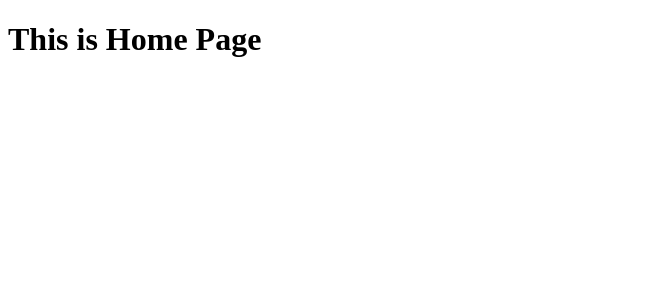
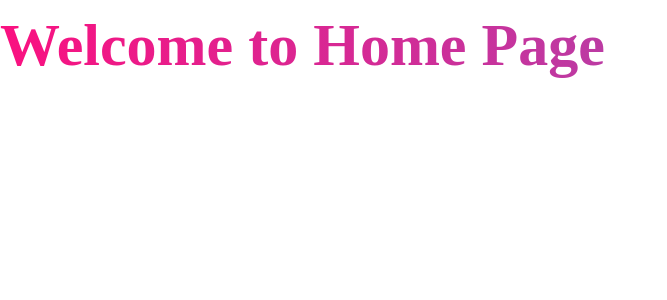
Before and after one commit to adityahongal/Open-Sea-Marketplace, a React (Create React App) app: page / in a window 1280 px wide. Shown: the top 300 px of the page, without its empty margins (0-667 px from the left). Built offline with nearby package versions, Linux system fonts and the light colour scheme.

Commit message:
Added a custom theme

```diff
--- a/src/App.js
+++ b/src/App.js
@@ -2,13 +2,17 @@ import React from "react";
 import AppRoutes from "./Routes";
 import { BrowserRouter } from "react-router-dom";
 import { ScrollToTop } from "./components/Common";
+import { ChakraProvider } from "@chakra-ui/react";
+import theme from "./utils/theme";
 
 function App() {
   return (
     <BrowserRouter>
-      <ScrollToTop>
-        <AppRoutes />
-      </ScrollToTop>
+      <ChakraProvider theme={theme}>
+        <ScrollToTop>
+          <AppRoutes />
+        </ScrollToTop>
+      </ChakraProvider>
     </BrowserRouter>
   );
 }
--- a/src/Pages/Home.jsx
+++ b/src/Pages/Home.jsx
@@ -1,10 +1,17 @@
 import React from "react";
-import { Box } from "@chakra-ui/react";
+import { Box, Text } from "@chakra-ui/react";
 
 const Home = () => {
   return (
     <Box w={"full"} flex={1}>
-      <h1> This is Home Page</h1>
+      <Text
+        bgGradient="linear(to-l, #7669CA, #FA1180)"
+        bgClip="text"
+        fontSize="6xl"
+        fontWeight="extrabold"
+      >
+        Welcome to Home Page
+      </Text>
     </Box>
   );
 };
--- /dev/null
+++ b/src/utils/theme.js
@@ -0,0 +1,54 @@
+import {extendTheme} from "@chakra-ui/react";
+
+// Color mode config
+const config = {
+    initialColorMode: "light",
+    useSystemColorMode: false,
+  };
+
+const colors = {
+    golden: "#F7D09C", // Rich gold
+        neon_blue: "hsl(210, 100%, 75%)", // Vibrant blue neon
+        neon_pink: "hsl(330, 100%, 75%)", // Vivid pink neon
+        neon_red: "#FF0000", // Define a neon red color
+        neon_orange: "#F78DA7", // Define a neon orange color
+};
+
+const theme = extendTheme({
+    fonts: {
+        body: "Roboto Slab, serif",
+        heading: "Roboto Slab, serif",
+    },
+    colors: {
+
+        button_gradient: `linear-gradient(97.73deg, ${colors.golden} 0%, ${colors.neon_blue} 100%)`,
+        button_gradient_light: `linear-gradient(97deg, rgba(167,29,41,1) 0%, rgba(177,62,68,1) 100%)`,
+        background_gradient_1: `linear-gradient(242.01deg, ${colors.golden} 6.33%, ${colors.neon_blue} 43.96%, ${colors.neon_pink} 82.55%)`,
+        background_gradient_2: `linear-gradient(242.01deg, #fddcdc 6.33%, #e9dfff 43.96%, #e1f4ff 82.55%)`,
+
+        brand_pink: {
+          900: colors.neon_pink,
+          100: colors.golden,
+        },
+        brand_red: {
+          900: colors.neon_red,
+          500: colors.neon_orange,
+        },
+      },
+      components: {
+        Button: {
+          baseStyle: {
+            fontWeight: "bold",
+          },
+        },
+        Heading: {
+          baseStyle: {
+            color: "black",
+          },
+        },
+      },
+      config
+
+});
+
+export default theme;
```
